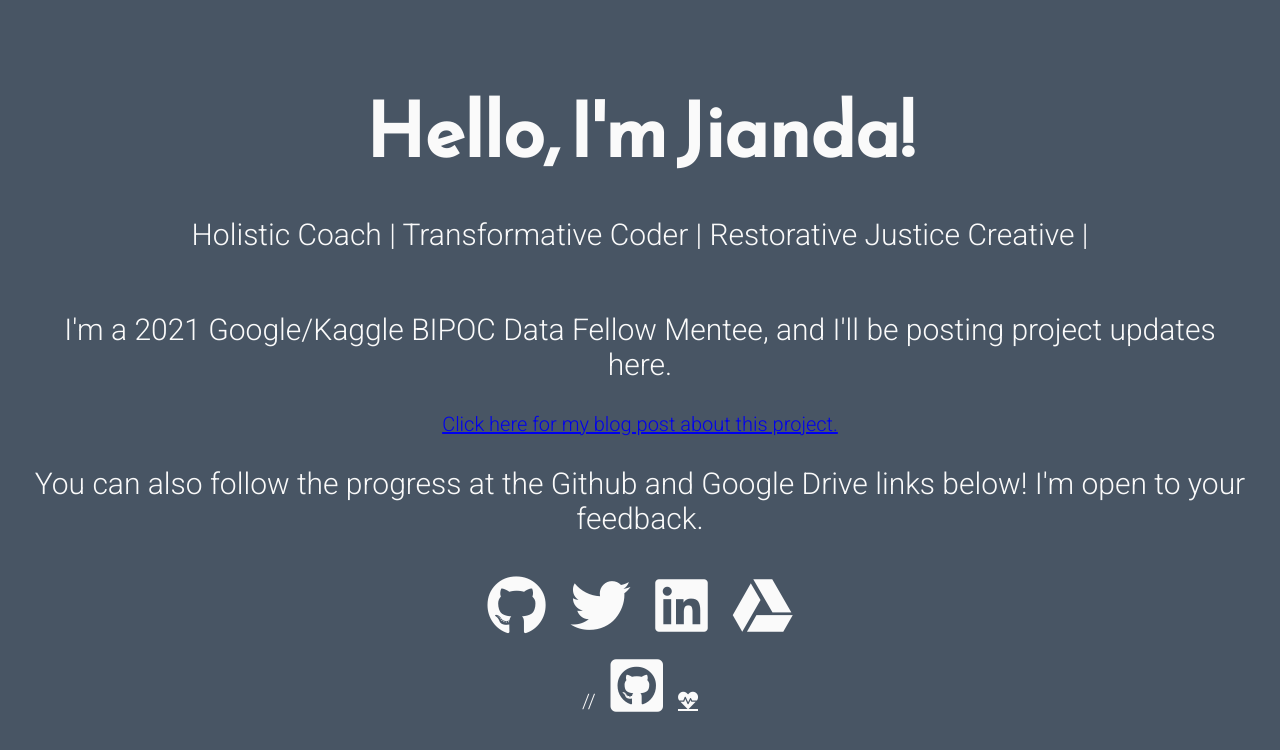
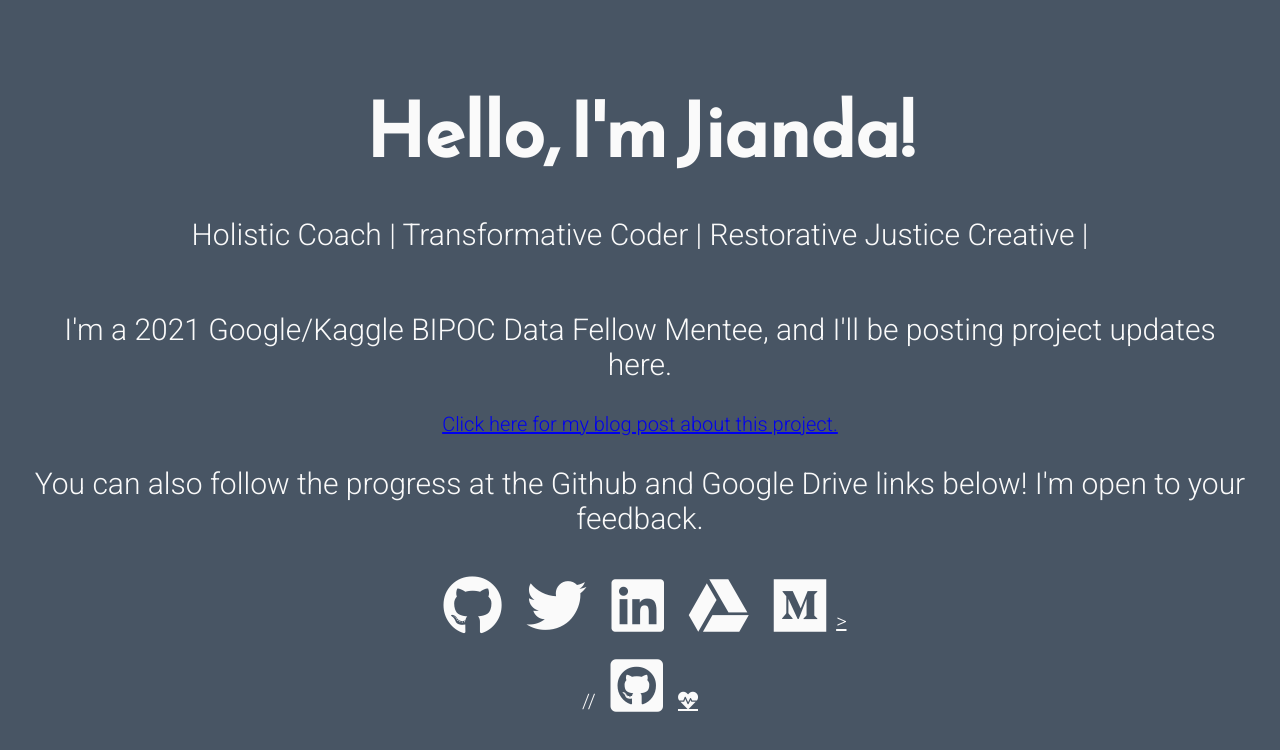
Before and after one commit to jiandamonique/kaggle-google-mutual-aid-devpage, a plain HTML site: page index.html in a window 1280 px wide. Drawn offline with Linux system fonts and the light colour scheme.

Commit message:
Update index.html

```diff
--- a/index.html
+++ b/index.html
@@ -39,6 +39,7 @@
 			<a target="_blank" href="https://twitter.com/jiandamonique"><i class="fab fa-twitter"></i></a>
 			<a target="_blank" href="https://www.linkedin.com/in/jiandamonique/"><i class="fab fa-linkedin"></i></a>
 			<a target="_blank" href="https://drive.google.com/drive/folders/1QodJ016_nw7tzJJ9T8KN6AYhJN0JRI_P?usp=sharing"><i class="fab fa-google-drive"></i></a>
+			<a target="_blank" href="https://jiandamonique.medium.com/oversharing-whats-overlooked-3ef8c0a4a52b"><i class="fab fa-medium"></i>></a>
 
 			<p align="center">
                         //
```
